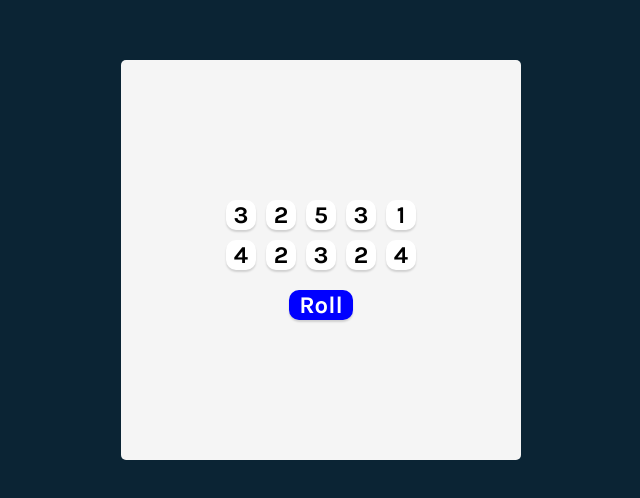
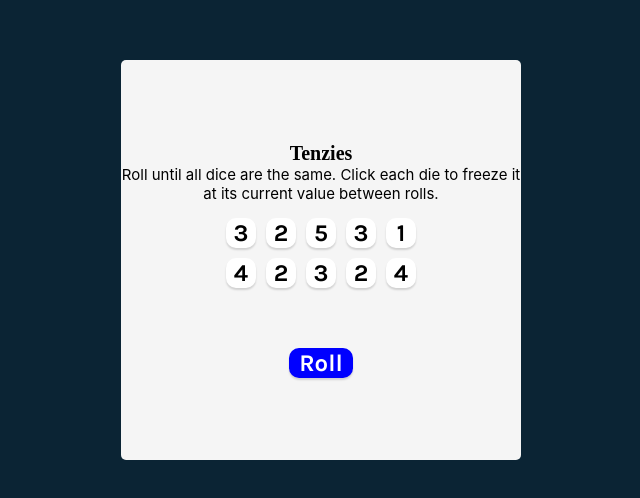
Before and after one commit to KSapalska/Tenzies, a React (Vite) app: page / in a window 1280 px wide. Shown: the part 140-638 px from the top of the page, without its empty margins (319-959 px from the left). Built offline with nearby package versions, Linux system fonts and the light colour scheme.

Commit message:
hold dice

```diff
--- a/components/Die.jsx
+++ b/components/Die.jsx
@@ -1,8 +1,12 @@
 export default function Die(props){
 
+    const buttonClass= props.isHeld? 'die-active' :'die-inactive'
     return (
         <>
-        <button className="die">{props.value}</button>
+        <button
+            className={buttonClass}
+            onClick={()=>props.hold(props.id)}
+        >{props.value}</button>
         </>
     )
 }
--- a/src/App.jsx
+++ b/src/App.jsx
@@ -3,6 +3,7 @@ import { useState } from "react";
 import { nanoid } from "nanoid";
 
 export default function App() {
+
   function generateAllNewDice() {
     const newDice = [];
     for (let i = 0; i < 10; i++) {
@@ -15,17 +16,30 @@ export default function App() {
     }
     return newDice;
   }
+  function hold(id){
+
+    setElements(oldDie=>elements.map(die=>id===die.id? {...die, isHeld :!die.isHeld} : die) )
+   }
 
 const [elements,setElements]= useState(generateAllNewDice());
-const diceElements = elements.map(dieObj=><Die key={dieObj.id} value={dieObj.value}  />)
+const diceElements = elements.map(dieObj=><Die
+  key={dieObj.id}
+  value={dieObj.value}
+   isHeld={dieObj.isHeld}
+    hold={hold}
+    id={dieObj.id}
+    />)
 
 function rollNumbers(){
-  setElements(generateAllNewDice())
+  setElements(oldDie=> elements.map(die=> die.isHeld === true ? die : {...die, value: Math.floor(Math.random() * 6) + 1 }) )
 }
+
 
   return (
     <>
       <main>
+      <h1 className="title">Tenzies</h1>
+      <p className="instructions">Roll until all dice are the same. Click each die to freeze it at its current value between rolls.</p>
         <div className="dice-container">
           {diceElements}
         </div>
--- a/src/index.css
+++ b/src/index.css
@@ -34,6 +34,7 @@ main {
   display: grid;
   grid-template-columns: repeat(5, 1fr);
   gap: 10px;
+  margin-bottom: 40px;
 }
 
 
@@ -43,13 +44,26 @@ button{
 
 }
 
- .die  {
-  height: 30px;
+ .die-inactive  {
+    height: 30px;
     width: 30px;
     box-shadow: 0px 2px 2px rgba(0, 0, 0, 0.15);
     border-radius: 10px;
     border: none;
-    background-color: white;
+    background-color:  white;
+    font-size: 1.5rem;
+    font-weight: bold;
+
+    font-family: Karla, sans-serif;
+  }
+
+  .die-active  {
+    height: 30px;
+    width: 30px;
+    box-shadow: 0px 2px 2px rgba(0, 0, 0, 0.15);
+    border-radius: 10px;
+    border: none;
+    background-color:  #59E391;
     font-size: 1.5rem;
     font-weight: bold;
 
@@ -72,3 +86,16 @@ button{
       margin-top: 20px;
       color: white;
     }
+
+    .title {
+      font-size: 20px;
+      margin: 0;
+  }
+
+  .instructions {
+      font-family: 'Inter', sans-serif;
+      font-weight: 400;
+      margin-top: 0;
+      text-align: center;
+      font-size: 15px;
+  }
```
